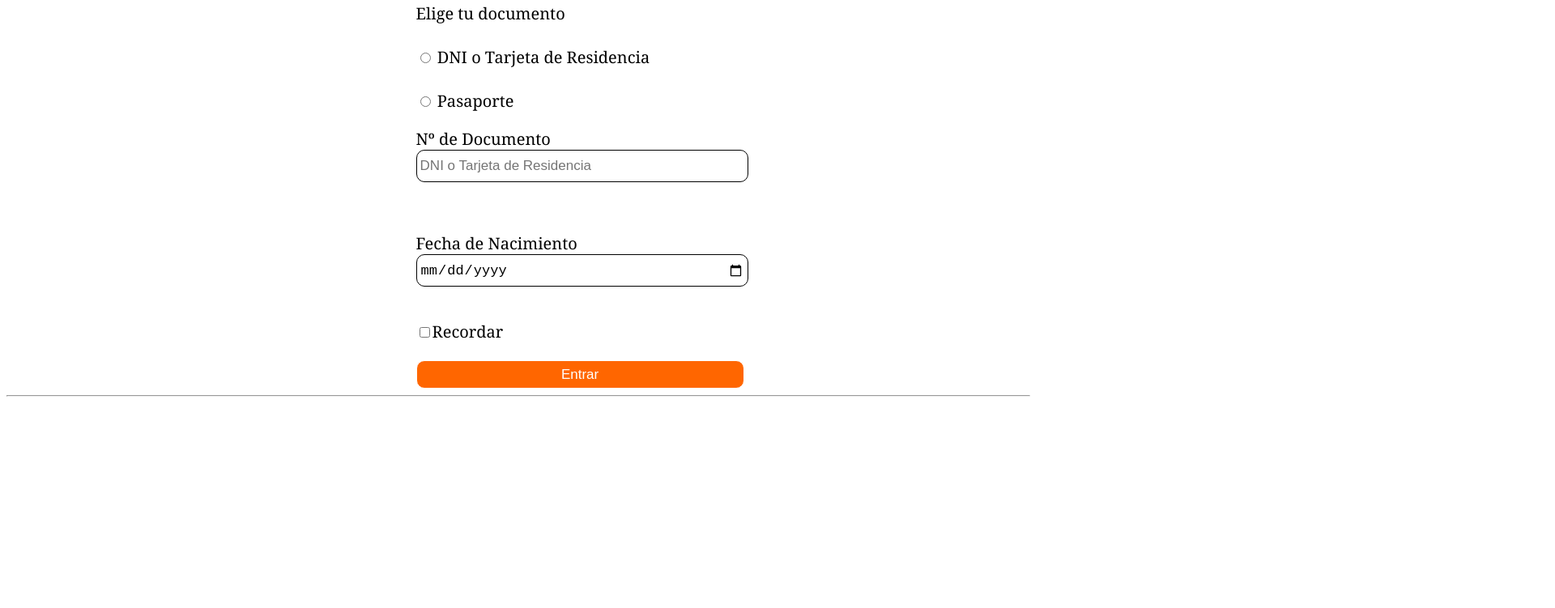
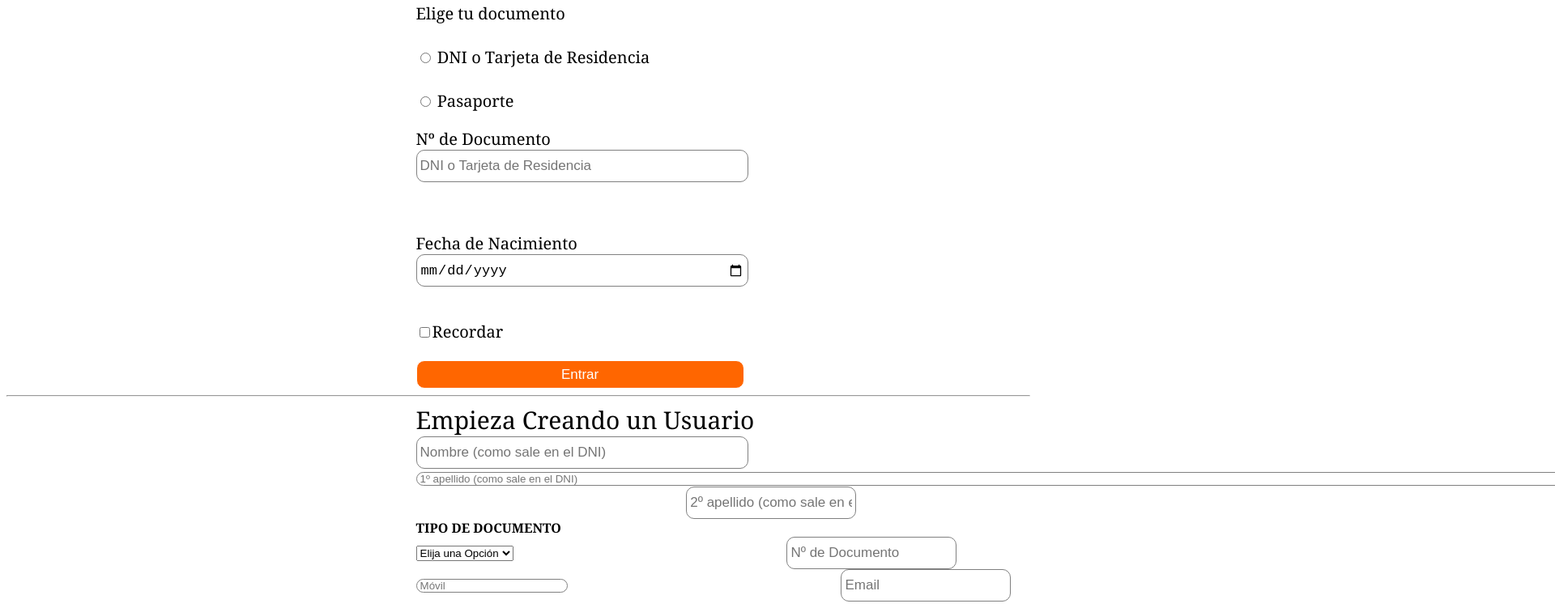
Before and after one commit to NaviGracia/practica3.13, a plain HTML site: page index.html in a window 1280 px wide. Shown: the part 66-817 px from the top of the page at 81% size, 1920 px wide, since content can reach past the window. Drawn offline with Linux system fonts and the light colour scheme.

Commit message:
kdnfashñ

```diff
--- a/index.html
+++ b/index.html
@@ -8,8 +8,8 @@
     <link rel="stylesheet" href="style.css">
 </head>
 <body>
-    <header>Accede a tu Área Clientes</header>
     <section>
+        <header>Accede a tu Área Clientes</header>
         <form action="pagina.php">
         <p class="documento">Elige tu documento
             <br>
@@ -41,6 +41,28 @@
         </form>
     </section>
     <hr>
+    <section>
+        <header>Empieza Creando un Usuario</header>
+        <form action="pagina.php">
+            <input type="text" class="texto_documento" placeholder="Nombre (como sale en el DNI)">
+            <br>
+            <input type="text" class="hola" placeholder="1º apellido (como sale en el DNI)">
+            <input type="text" class="form2" placeholder="2º apellido (como sale en el DNI)">
+            <br>
+                <strong>TIPO DE DOCUMENTO</strong>
+                <br>
+                <select class="form" name="tipo_documento">
+                    <option selected>Elija una Opción</option>
+                    <option>DNI</option>
+                    <option>NIF</option>
+                    <option>CERT. AEAT</option>
+                </select>
+            <input type="text" class="form2" placeholder="Nº de Documento">
+            <br>
+            <input type="text" class="form" placeholder="Móvil">
+            <input type="text" class="form2" placeholder="Email">
+        </form>
+    </section>
 
 </body>
 </html>
--- a/style.css
+++ b/style.css
@@ -4,7 +4,6 @@ body{
 
 header{
     font-size: 30px;
-    margin-left: 40%;
 }
 
 section{
@@ -18,7 +17,7 @@ section{
 input {
     border-radius: 10px;
     border-radius: 10px;
-    border: 1px solid #000000;
+    border: 1px solid grey;
     padding: 0 4px 0 4px;
 }
 
@@ -40,3 +39,14 @@ input.enviar{
     font-size: 17px;
     border-color: white;
 }
+
+input.form2{
+    width: 200px;
+    height: 38px;
+    font-size: 17px;
+    margin-left: 44%;
+}
+
+input.hola{
+    width: 1600px;
+}
```
